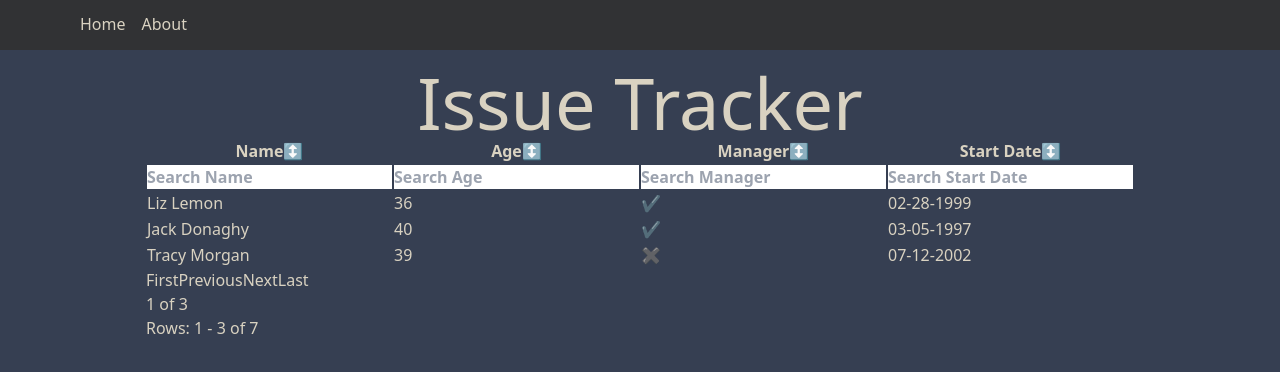
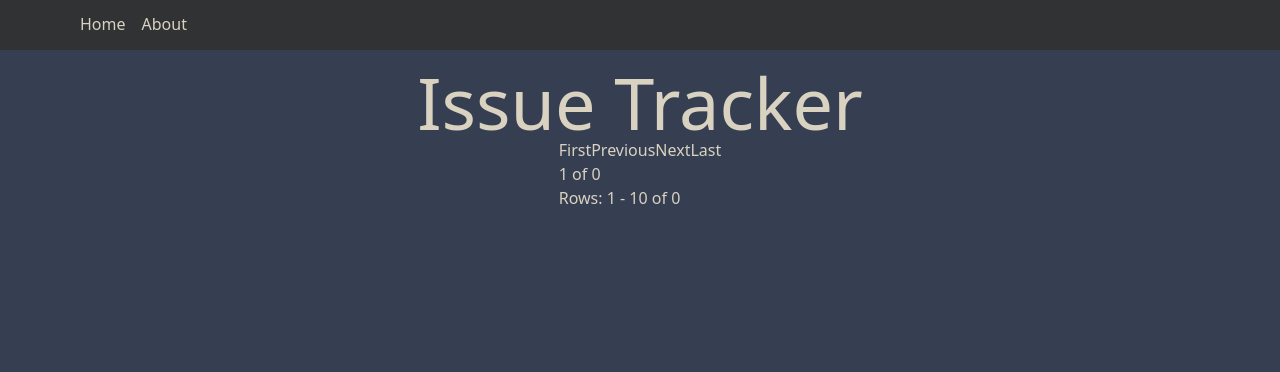
Before and after one commit to luke-hays/issue-tracker-ui, a React app: page / in a window 1280 px wide. Shown: the top 372 px of the page. Built offline with nearby package versions, Linux system fonts and the light colour scheme.

Commit message:
minor changes

```diff
--- a/src/components/Table/Table.tsx
+++ b/src/components/Table/Table.tsx
@@ -1,3 +1,4 @@
+/* eslint-disable @typescript-eslint/no-unused-vars */
 import { TableProps, rowType } from './interfaces/table.interface';
 import useTable from './hooks/useTable';
 import Pagination from './Pagination';
--- a/src/components/Table/hooks/useTable.tsx
+++ b/src/components/Table/hooks/useTable.tsx
@@ -1,3 +1,4 @@
+/* eslint-disable @typescript-eslint/no-explicit-any */
 import { useState, useMemo } from 'react';
 import { rowType } from '../interfaces/table.interface';
 
@@ -68,7 +69,7 @@ const paginateRows = (
 
 const useTable = (rows: rowType[]): any => {
   const [activePage, setActivePage] = useState(1);
-  const [rowsPerPage, setRowsPerPage] = useState(3);
+  const [rowsPerPage, setRowsPerPage] = useState(10);
   const [filters, setFilters] = useState({});
   const [sort, setSort] = useState({ order: 'asc', orderBy: 'id' });
 
--- a/src/views/Home/Home.tsx
+++ b/src/views/Home/Home.tsx
@@ -1,70 +1,8 @@
 import Table from 'components/Table/Table';
 import '../../index.css';
 
-const rows = [
-  {
-    id: 1,
-    name: 'Liz Lemon',
-    age: 36,
-    is_manager: true,
-    start_date: '02-28-1999',
-  },
-  {
-    id: 2,
-    name: 'Jack Donaghy',
-    age: 40,
-    is_manager: true,
-    start_date: '03-05-1997',
-  },
-  {
-    id: 3,
-    name: 'Tracy Morgan',
-    age: 39,
-    is_manager: false,
-    start_date: '07-12-2002',
-  },
-  {
-    id: 4,
-    name: 'Jenna Maroney',
-    age: 40,
-    is_manager: false,
-    start_date: '02-28-1999',
-  },
-  {
-    id: 5,
-    name: 'Kenneth Parcell',
-    age: Infinity,
-    is_manager: false,
-    start_date: '01-01-1970',
-  },
-  {
-    id: 6,
-    name: 'Pete Hornberger',
-    age: null,
-    is_manager: true,
-    start_date: '04-01-2000',
-  },
-  {
-    id: 7,
-    name: 'Frank Rossitano',
-    age: 36,
-    is_manager: false,
-    start_date: null,
-  },
-];
-
-const columns = [
-  { accessor: 'name', label: 'Name' },
-  { accessor: 'age', label: 'Age' },
-  {
-    accessor: 'is_manager',
-    label: 'Manager',
-    format: (value: boolean) => (value ? '✔️' : '✖️'),
-  },
-  { accessor: 'start_date', label: 'Start Date' },
-];
-
-// const columns: [] = [];
+const rows: [] = [];
+const columns: [] = [];
 
 const Home = (): JSX.Element => {
   return (
```
Also changed, not shown: src/components/Table/usage.txt (added).
